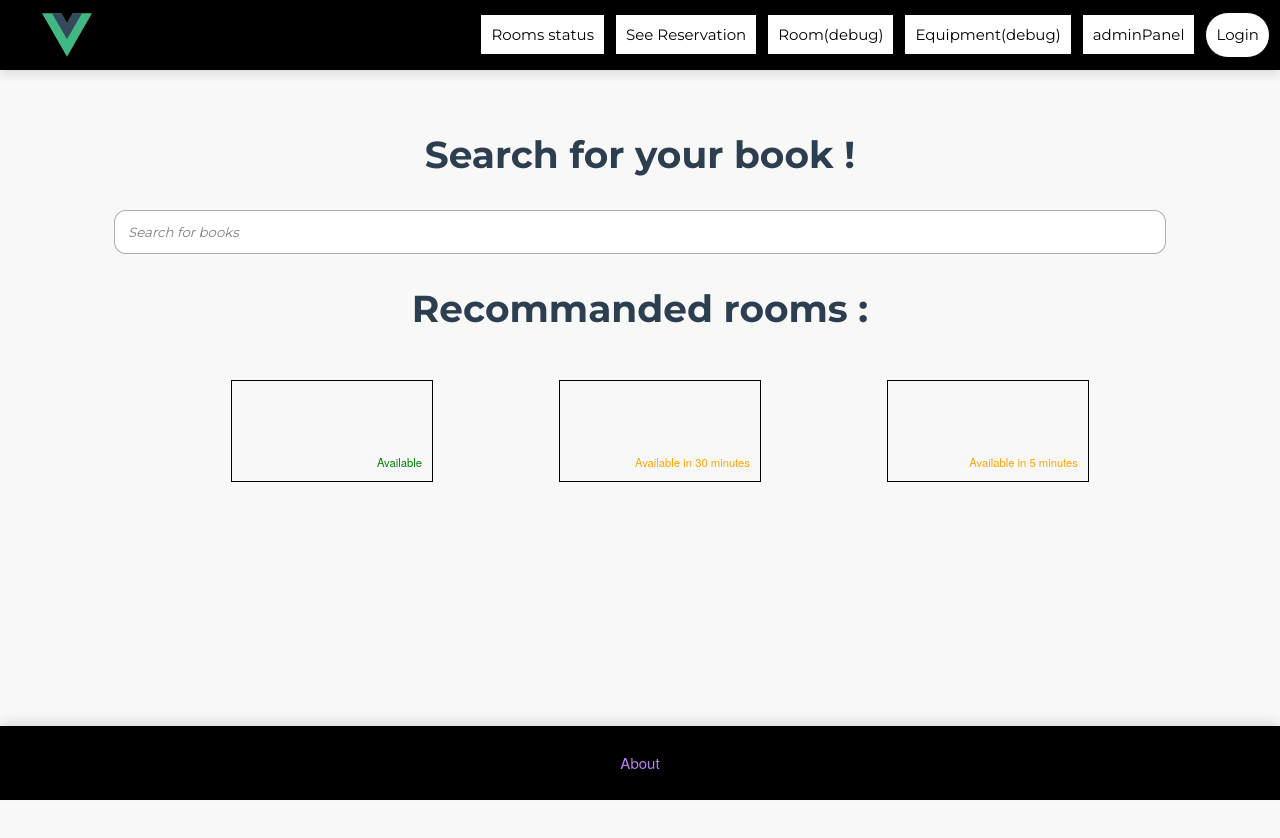
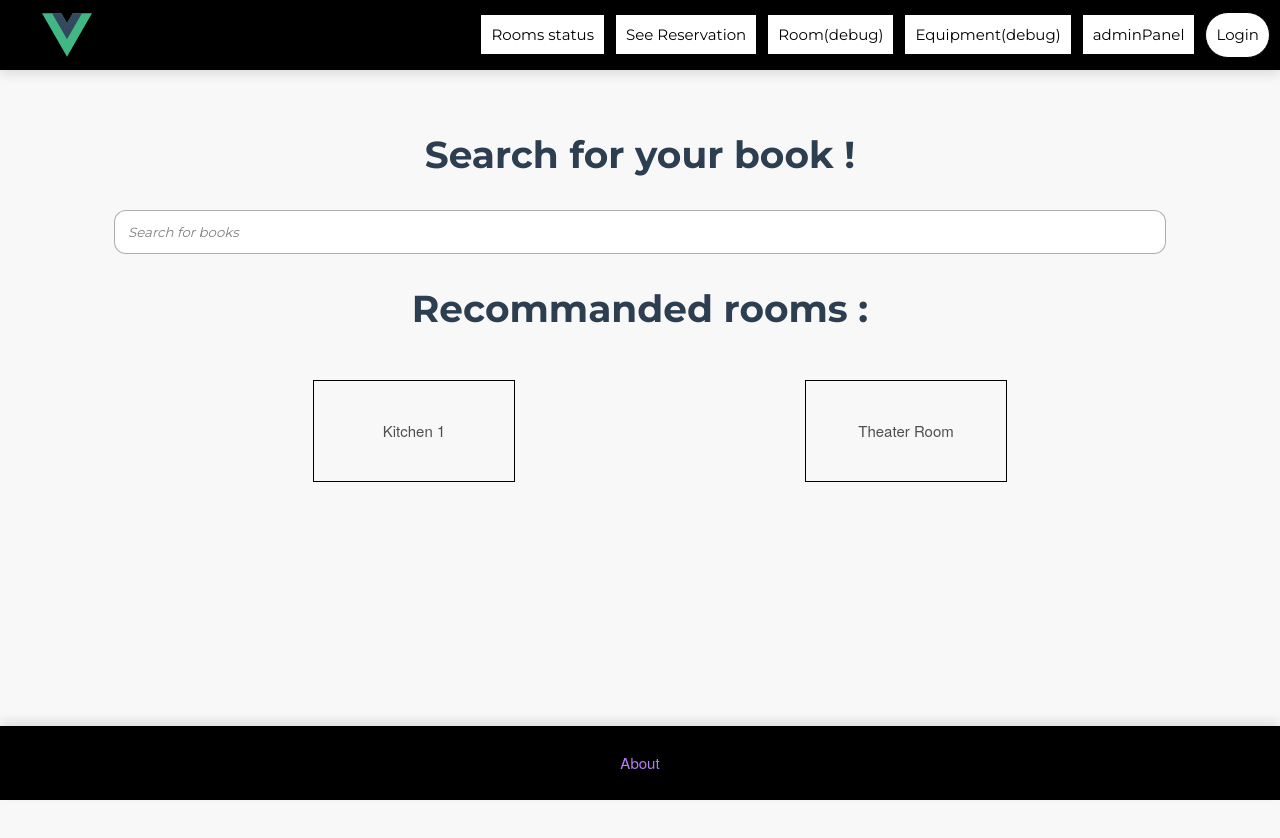
Before and after one commit to LucasKoc/MOD8-2223-GRA-KOCOGLU-SOLAN-SUN, a Vue app in the folder vue-project/: page / in a window 1280 px wide. Shown: the top 838 px of the page. Built offline with nearby package versions, Linux system fonts and the light colour scheme; a web font is replaced by a local one.

Commit message:
Adding basic login feature

```diff
--- a/vue-project/src/components/Login.vue
+++ b/vue-project/src/components/Login.vue
@@ -1,15 +1,24 @@
 <script setup>
     import {ref} from 'vue';
+    import userData from '../services/user';
+
+    const userfunc = userData();
     const roomNumber = ref('');
     const key = ref('');
     const lastName = ref('');
     const emit = defineEmits(['exit']);
 
     const submitForm = () => {
-        console.log("Room Number:", roomNumber.value);
-        console.log("Key:", key.value);
-        console.log("Last Name:", lastName.value);
-        emit('exit');
+        let loop = true;
+
+        loop = !userfunc.login(key.value, roomNumber.value, lastName.value)
+        if (loop){
+            alert("Invalid credentials")
+        }else{
+            console.log(userfunc.getConnectedUser())
+            emit('exit');
+        }
+
     };
 </script>
 
--- a/vue-project/src/services/equipment.js
+++ b/vue-project/src/services/equipment.js
@@ -8,6 +8,10 @@ function addEquipment (equipment) {
 
 function getEquipments () {
   return equipments
+}
+
+function getEquipmentsByCategory (category) {
+  return equipments.filter(equipment => equipment.category === category)
 }
 
 function getEquipment (id) {
@@ -21,11 +25,12 @@ function modifyEquipment (equipment) {
 
 addEquipment({name: "Washing Machine 1", category: "washing", status: "Available"});
 addEquipment({name: "Washing Machine 2", category: "washing", status: "Available"});
-addEquipment({name: "Washing Machine 3", category: "washing", status: "Available"});
+addEquipment({name: "Playstation 4", category: "game", status: "Available"});
 
 export default function equipmentData() {
     return {
         addEquipment,
+        getEquipmentsByCategory,
         getEquipments,
         modifyEquipment,
         getEquipment
--- a/vue-project/src/services/user.js
+++ b/vue-project/src/services/user.js
@@ -1,5 +1,6 @@
 let id = 1
 const users = []
+let connectedUser = {};
 
 function addUser (user) {
     user.id = id++;
@@ -23,6 +24,32 @@ function modifyUser (id, user) {
     users[index] = user;
 }
 
+function verifyUser (key, room, name) {
+    const index = users.findIndex(user => user.key === key);
+
+    if (index >=0 && users[index].room == room && users[index].name == name){
+        return true;
+    }
+
+    return false;
+}
+
+function login(key, room, name){
+    if(verifyUser(key, room, name)){
+        connectedUser = users.filter(user => user.key === key);
+        return true;
+    }
+    return false;
+}
+
+function getConnectedUser(){
+    if (connectedUser){
+        return connectedUser;
+    }
+    return false;
+
+}
+
 addUser({room: 202, key: "1234", name: "John"});
 addUser({room: 206, key: "8627", name: "John2"});
 addUser({room: 195, key: "1268", name: "John3"});
@@ -31,6 +58,8 @@ export default function userData() {
     return {
         addUser,
         getUsers,
+        login,
+        getConnectedUser,
         modifyUser,
         getUser
     }
--- a/vue-project/src/views/EquipmentView.vue
+++ b/vue-project/src/views/EquipmentView.vue
@@ -3,12 +3,14 @@
     import Equipment from '../components/Equipment.vue';
     import EquipRes from '../components/EquipRes.vue';
     import equipmentData from '../services/equipment.js';
+    import { useRoute } from 'vue-router';
 
+    const route = useRoute();
+    const equipmentCategory = route.params.id;
     const equipmentManage = ref(false);
     const equipment = equipmentData()
 
-    const equipmentReservation = ref(equipment.getEquipments());
-    console.log(equipmentReservation.value);
+    const equipmentReservation = ref(equipment.getEquipmentsByCategory(equipmentCategory));
 
     function saveData(data){
         if (data){
@@ -22,7 +24,7 @@
 <template>
     <div class="reservation-view">
         <div class="flexdivtop">
-            <h2>Multimedia</h2>
+            <h2>{{equipmentCategory}}</h2>
             <button class="reservebutton" @click="equipmentManage = true">Reserve</button>
         </div>
         <div class="flexdiv">
@@ -39,7 +41,7 @@
         </div>
     </div>
     <div class="backdrop" v-if="equipmentManage"></div>
-    <EquipRes class="user-modal" v-if="equipmentManage" @sendData="(data) => saveData(data)" :equipmentData="equipment.getEquipments()"/>
+    <EquipRes class="user-modal" v-if="equipmentManage" @sendData="(data) => saveData(data)" :equipmentData="equipmentReservation"/>
 </template>
 
 <style scoped>
--- a/vue-project/src/views/HomeView.vue
+++ b/vue-project/src/views/HomeView.vue
@@ -29,83 +29,23 @@
 <script>
 import { ref, computed } from "vue";
 import RoomThumbnail from "@/components/RoomThumbnail.vue";
+import roomData from "@/services/room.js";
 
 export default {
   components: { RoomThumbnail },
   setup() {
     const searchQuery = ref("");
-    const roomReservations = ref([
-      {
-        "id": 1,
-        "room-type": "gaming-room",
-        "room-name": "Gaming Room #1",
-        "availability": "Available"
-      },
-      {
-        "id": 2,
-        "room-type": "theater-room",
-        "room-name": "Theater Room #1",
-        "availability": "Unavailable"
-      },
-      {
-        "id": 3,
-        "room-type": "gym-room",
-        "room-name": "Gym Room #1",
-        "availability": "Available in 30 minutes"
-      },
-      {
-        "id": 4,
-        "room-type": "billiard-room",
-        "room-name": "Billiard Room #1",
-        "availability": "Available"
-      },
-      {
-        "id": 5,
-        "room-type": "gaming-room",
-        "room-name": "Gaming Room #2",
-        "availability": "Available in 45 minutes"
-      },
-      {
-        "id": 6,
-        "room-type": "theater-room",
-        "room-name": "Theater Room #2",
-        "availability": "Available in 10 minutes"
-      },
-      {
-        "id": 7,
-        "room-type": "gym-room",
-        "room-name": "Gym Room #2",
-        "availability": "Available"
-      },
-      {
-        "id": 8,
-        "room-type": "billiard-room",
-        "room-name": "Billiard Room #2",
-        "availability": "Unavailable"
-      },
-      {
-        "id": 9,
-        "room-type": "gaming-room",
-        "room-name": "Gaming Room #3",
-        "availability": "Available in 5 minutes"
-      },
-      {
-        "id": 10,
-        "room-type": "theater-room",
-        "room-name": "Theater Room #3",
-        "availability": "Available"
-      }
-    ]);
+    const roomReservations = ref( roomData().getRooms());
 
     const filteredRooms = computed(() => {
       const results = roomReservations.value.filter((room) =>
-          room["room-name"].toLowerCase().includes(searchQuery.value.toLowerCase()),
+          room["roomname"].toLowerCase().includes(searchQuery.value.toLowerCase()),
       );
 
       return results.slice(0, 5);
     });
 
-    let recommandedRooms = [];
+    let recommandedRooms = []
     for (
         let i = 0;
         i < roomReservations.value.length && recommandedRooms.length < 3;
```
